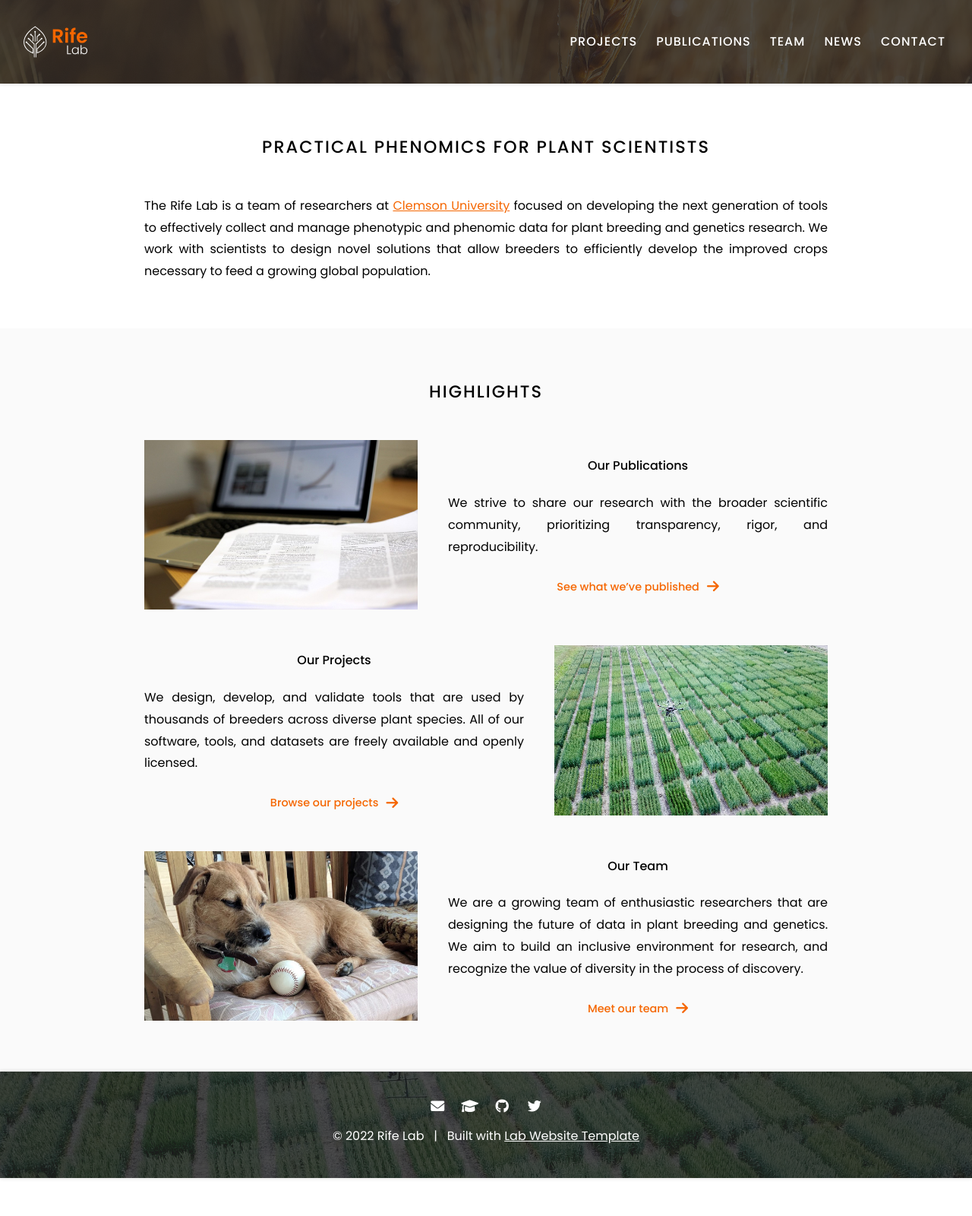
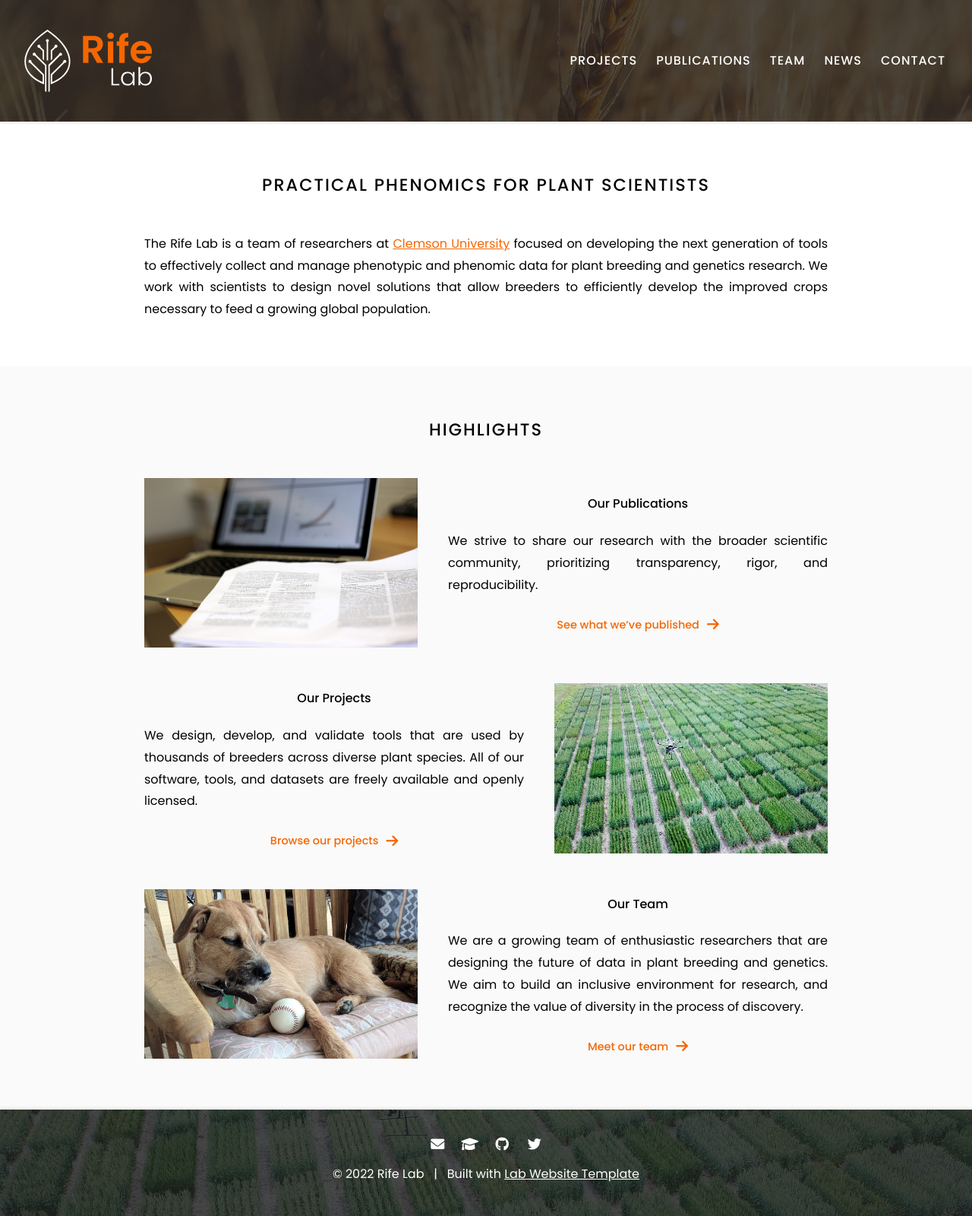
Before and after one commit to mmcnair91/fieldpheno.github.io, a Jekyll site: the page built from index.md, in a window 1280 px wide. Shown: the whole page at 76% size. Built offline with Jekyll 4.4.1, drawn with Linux system fonts in a browser that asks for light colours; before the commit the page ends 1550 px from its top, so only the background shows below that.

Commit message:
Update header.scss

```diff
--- a/css/header.scss
+++ b/css/header.scss
@@ -28,7 +28,8 @@ header {
 
     .logo {
       max-width: 100%;
-      height: 50px;
+      height: 100px;
+      z-index: -1;
     }
 
     .logo_text {
```
